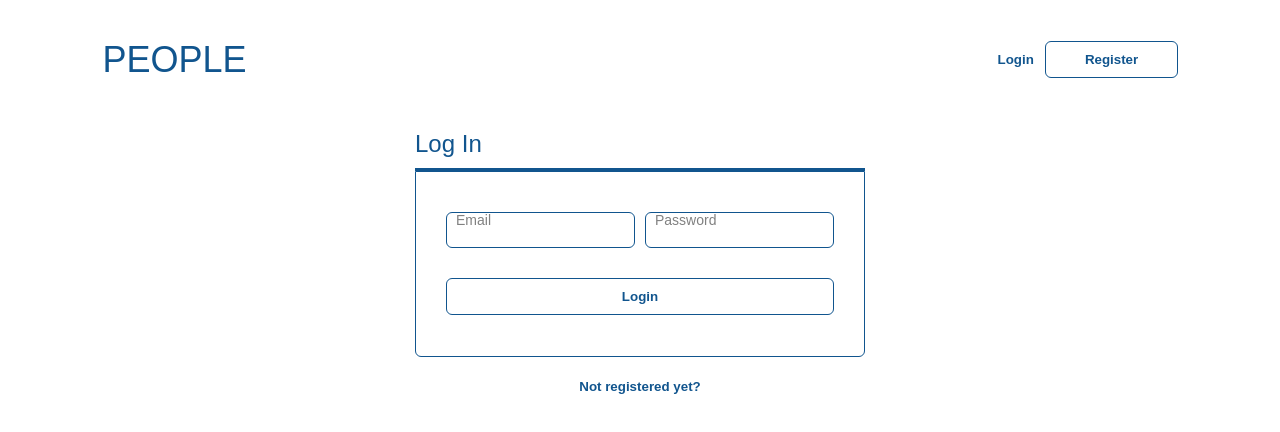
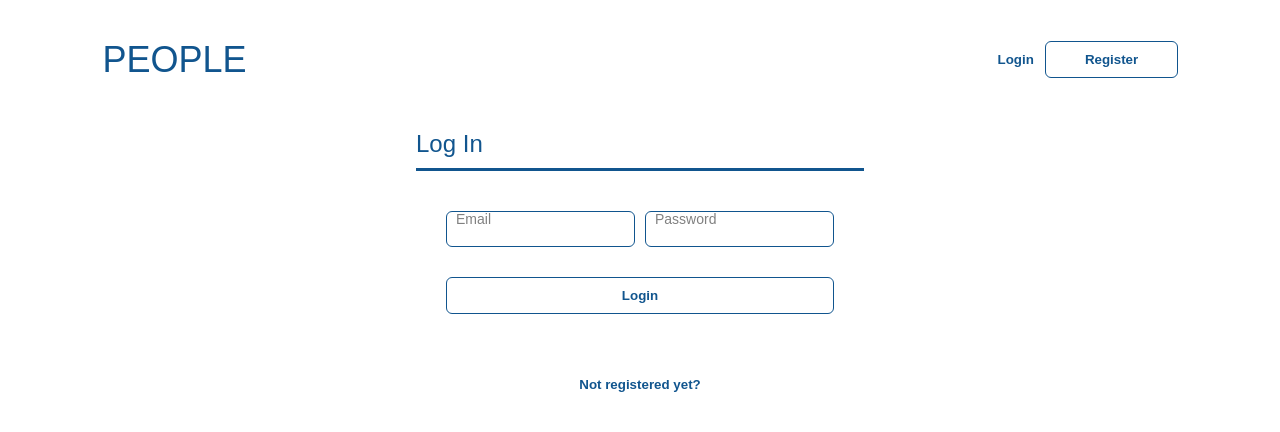
Before and after one commit to adamFernandez/full-stack-motorola, a Nuxt app in the folder frontend/: page /login in a window 1280 px wide. Shown: the top 432 px of the page. Built offline with nearby package versions, Linux system fonts and the light colour scheme.

Commit message:
Remove form border

```diff
--- a/frontend/assets/scss/objects/_form.scss
+++ b/frontend/assets/scss/objects/_form.scss
@@ -6,10 +6,10 @@
 .form {
   @include mixins.flex(column, nowrap, flex, $gap: var(--gutter));
   width: 100%;
-  border: 1px solid var(--dark);
+  // border: 1px solid var(--dark);
   padding: var(--trench);
   // margin-bottom: var(--trench);
-  border-radius: 0 0 var(--radius-md) var(--radius-md);
+  // border-radius: 0 0 var(--radius-md) var(--radius-md);
 }
 
 .form__fields {
```
